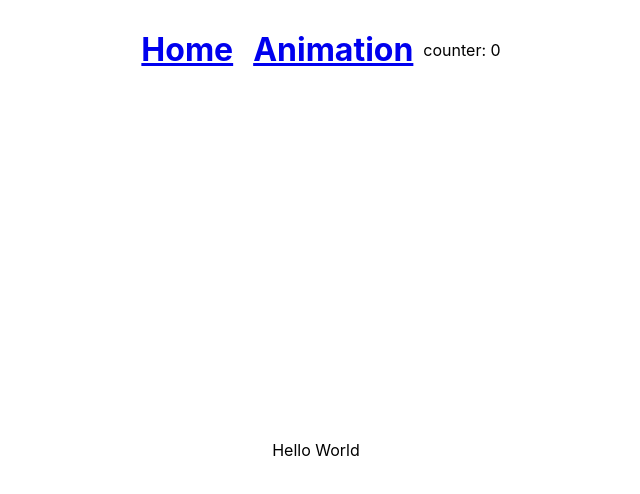
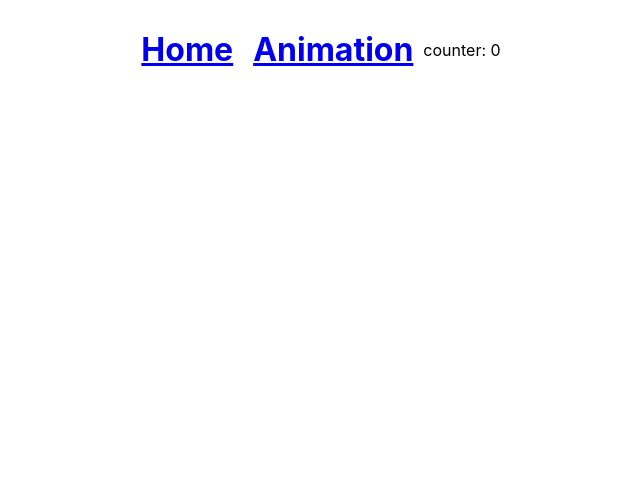
Before and after one commit to ronnoc5991/eatstagram-rework, a React app: page / in a window 1280 px wide. Shown: the top 494 px of the page, without its empty margins (324-964 px from the left). Built offline with nearby package versions, Linux system fonts and the light colour scheme.

Commit message:
Remove content from Home

```diff
--- a/src/components/pages/Home.tsx
+++ b/src/components/pages/Home.tsx
@@ -1,7 +1,3 @@
 export default function Home(): JSX.Element {
-  return (
-    <div>
-      Hello World
-    </div>
-  );
+  return <div></div>;
 }
```
